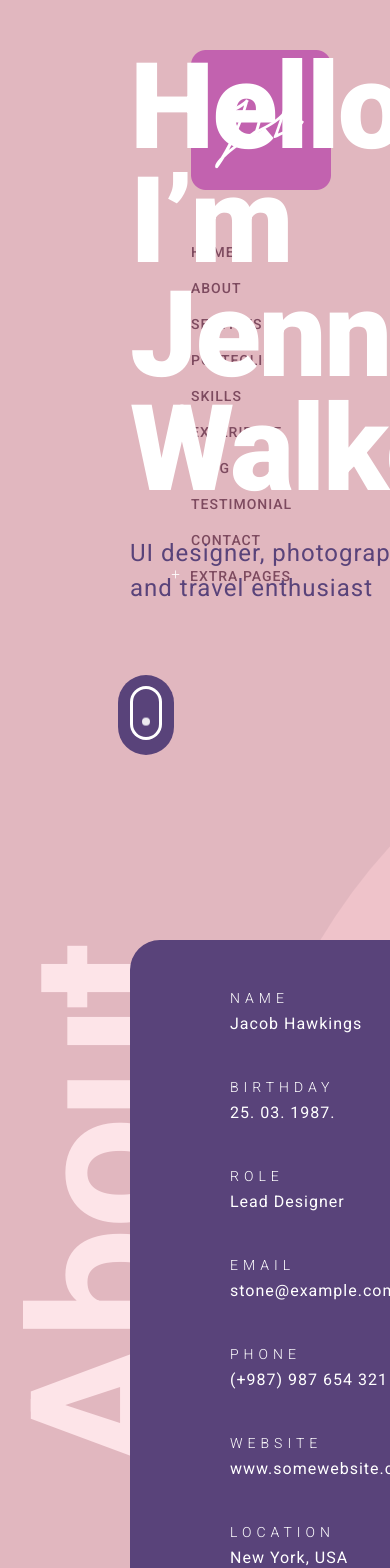
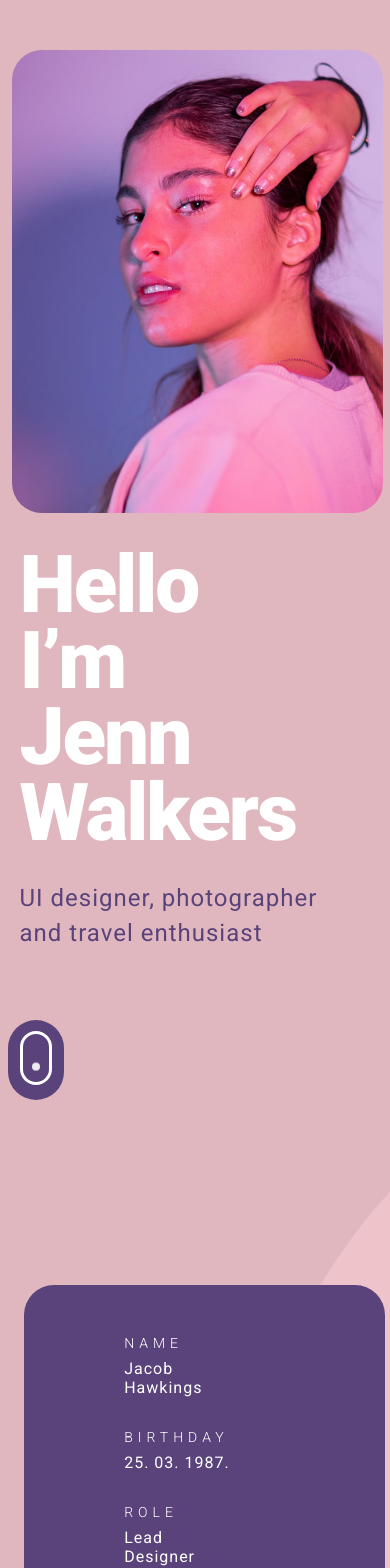
Before and after one commit to cmoileo/thrive-landing-page, a React (Vite) app: page / in a window 390 px wide. Shown: the top 1568 px of the page. Built offline with nearby package versions, Linux system fonts and the light colour scheme.

Commit message:
[ADD] responsive

```diff
--- a/src/styles/Base.scss
+++ b/src/styles/Base.scss
@@ -10,6 +10,11 @@ body {
 .App {
     width: 70%;
     margin-left: 130px;
+    @media screen and (max-width: 1200px) {
+        width: 95%;
+        margin: auto;
+        margin-left: 5%;
+    }
 }
 
 .link {
--- a/src/styles/Components/About.scss
+++ b/src/styles/Components/About.scss
@@ -2,6 +2,11 @@
     display: flex;
     gap: 60px;
     margin-top: 200px;
+
+    @media screen and (max-width: 800px) {
+        flex-direction: column;
+        align-items: center;
+    }
 
     &__left {
         padding: 50px 100px;
@@ -12,6 +17,10 @@
         flex-direction: column;
         justify-content: space-between;
         height: 90vh;
+
+        @media screen and (max-width: 800px) {
+            width: 30%;
+        }
 
         & h3 {
             letter-spacing: 5px;
@@ -46,6 +55,10 @@
 
     &__right {
         align-self: flex-end;
+
+        @media screen and (max-width: 800px) {
+            align-self: center;
+        }
 
         &__bullet-points {
             display: grid;
--- a/src/styles/Components/Header.scss
+++ b/src/styles/Components/Header.scss
@@ -3,7 +3,18 @@
     margin-top: 50px;
     align-items: center;
 
+    @media screen and (max-width: 800px) {
+        flex-direction: column;
+        flex-wrap: wrap;
+    }
+
     &__left {
+
+        @media screen and (max-width: 800px) {
+            order: 2;
+            align-self: baseline;
+            margin-top: 30px;
+        }
 
     & h1 {
         font-size: 120px;
@@ -13,6 +24,13 @@
         letter-spacing: -2px;
         opacity: 0;
         animation: FadeOut 3s forwards;
+
+        @media screen and (max-width: 1000px) {
+            font-size: 100px;
+        }
+        @media screen and (max-width: 800px) {
+            font-size: 80px;
+        }
     }
 
     & p {
@@ -73,6 +91,14 @@
             width: 115%;
             opacity: 0;
             animation: FadeOut 2s forwards;
+
+            @media screen and (max-width: 1200px) {
+                width: 135%;
+            }
+            @media screen and (max-width: 800px) {
+                width: 100%;
+                margin-left: -2%;
+            }
         }
     }
 }
--- a/src/styles/Components/Navbar.scss
+++ b/src/styles/Components/Navbar.scss
@@ -4,6 +4,10 @@
     opacity: 0;
     transform: translateX(20px);
     animation: navbarAnim 1s forwards;
+
+    @media screen and (max-width: 1200px) {
+        display: none;
+    }
 
     & img {
         width: 140px;
--- a/src/styles/Components/Portfolio.scss
+++ b/src/styles/Components/Portfolio.scss
@@ -4,6 +4,10 @@
     &__item {
         display: flex;
         margin-bottom: 50px;
+
+        @media screen and (max-width: 800px) {
+            flex-direction: column;
+        }
 
         &__img {
             max-width: 650px;
--- a/src/styles/Components/Services.scss
+++ b/src/styles/Components/Services.scss
@@ -7,6 +7,10 @@
     gap: 50px;
     justify-items: center;
     cursor: pointer;
+
+    @media screen and (max-width: 800px) {
+        grid-template-columns: repeat(1, 1fr);
+    }
 
     & div {
         background-color: $main-purple;
```
